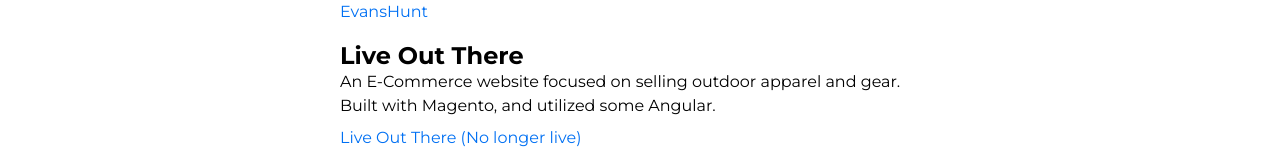
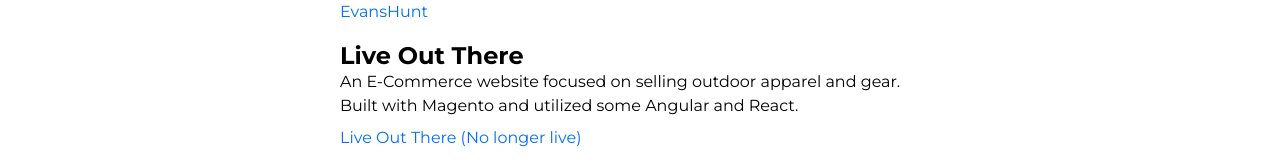
Before and after one commit to mrobinson537/independent-actions, a Next.js app: page /work in a window 1280 px wide. Shown: the part 709-877 px from the top of the page. Built offline with nearby package versions, Linux system fonts and the light colour scheme.

Commit message:
Small bits of cleanup.

```diff
--- a/src/components/flex-cards.js
+++ b/src/components/flex-cards.js
@@ -11,12 +11,8 @@
       {myHobbies.map((item, x) => {
         return (
           <div className="flex-card" key={x}>
-            {/*<img className="flex-card-img" src="https://picsum.photos/380/200"/>*/}
             <Image className={"flex-card-img"} src={item.imgPath} alt={item.name} width={380} height={200} />
             <h4 className="flex-card-title">{item.name}</h4>
-            {/*<p>Lorem ipsum dolor sit amet, consectetur adipiscing elit, sed do eiusmod tempor incididunt ut labore*/}
-            {/*  et dolore magna aliqua.*/}
-            {/*</p>*/}
           </div>
         )
       })}
--- a/src/components/form/contact-form.js
+++ b/src/components/form/contact-form.js
@@ -1,4 +1,6 @@
 
+
+//TODO: to be hooked up still
 const Form = () => {
 
   const handleSubmit = (e) => {
--- a/src/pages/work.js
+++ b/src/pages/work.js
@@ -1,7 +1,7 @@
 import Head from 'next/head'
 
 
-// removing for now
+// excluding for now
 
 const myWork = [
   {
@@ -38,7 +38,7 @@
   {
     label: 'Live Out There',
     url: '//www.liveoutthere.com',
-    description: 'An E-Commerce website focused on selling outdoor apparel and gear. Built with Magento, and utilized some Angular.',
+    description: 'An E-Commerce website focused on selling outdoor apparel and gear. Built with Magento and utilized some Angular and React.',
     live: false
   }
 ]
```
Also changed, not shown: 1 other file (tests, documents, lock files or other folders).
